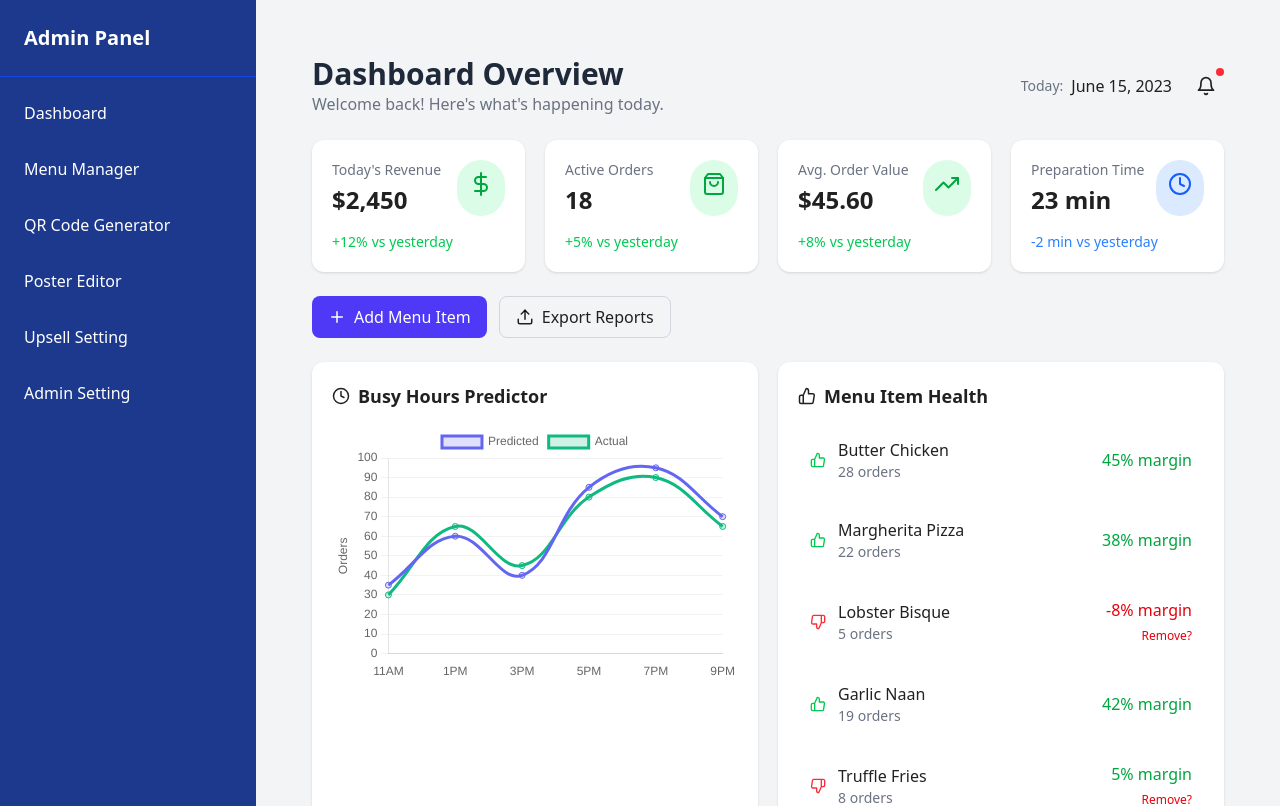
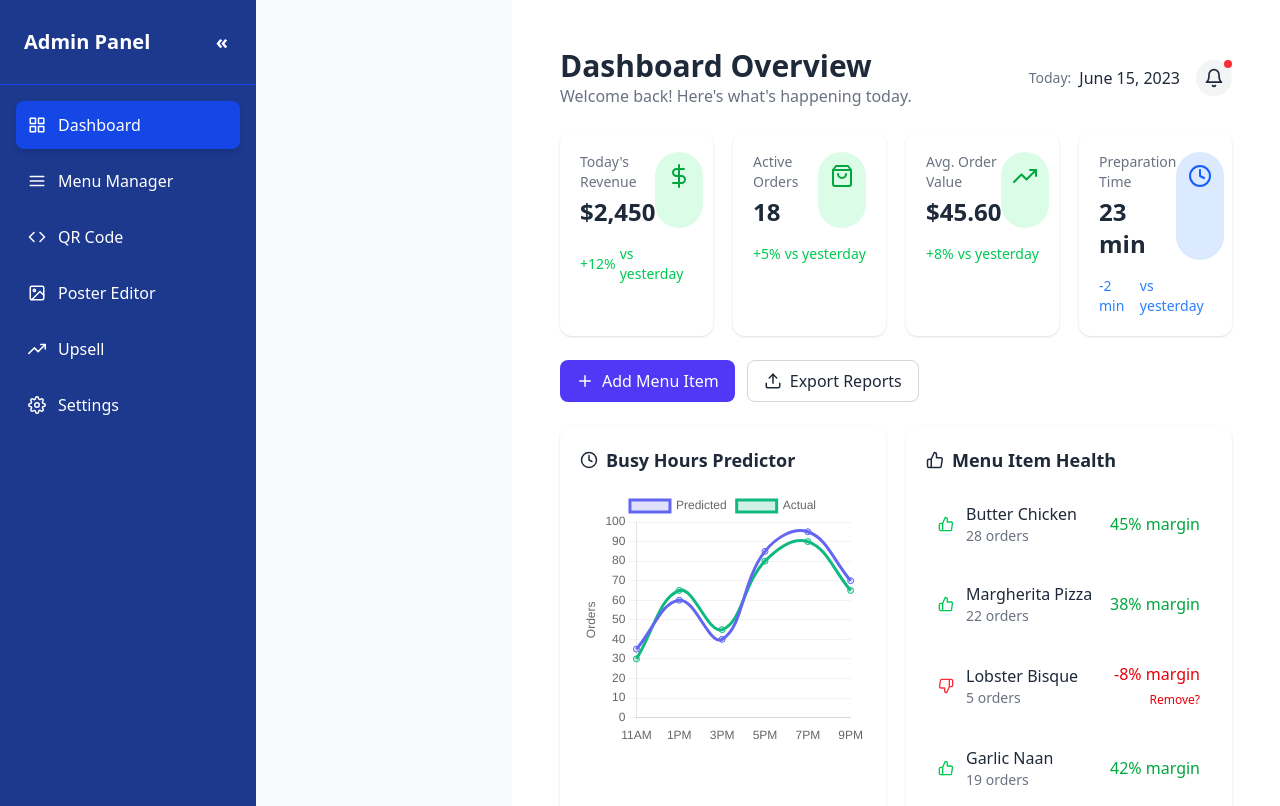
Before and after one commit to Spacecraft134/SmartOrderApp, a React (Vite) app in the folder frontend/: page /admin in a window 1280 px wide. Shown: the top 806 px of the page. Built offline with nearby package versions, Linux system fonts and the light colour scheme.

Commit message:
Made visuals for slidebar better in admin

```diff
--- a/frontend/src/pages/AdminViews/AdminLayout.jsx
+++ b/frontend/src/pages/AdminViews/AdminLayout.jsx
@@ -1,51 +1,103 @@
-import { Link, Outlet } from "react-router-dom";
+import { Link, Outlet, useLocation } from "react-router-dom";
+import {
+  FiGrid as FiDashboard,
+  FiMenu as FiMenuIcon,
+  FiSettings,
+  FiImage,
+  FiCode,
+  FiTrendingUp,
+} from "react-icons/fi";
+import { useState } from "react";
 
 export function AdminLayout() {
+  const location = useLocation();
+  const [darkMode, setDarkMode] = useState(false);
+  const [sidebarOpen, setSidebarOpen] = useState(true);
+
+  const navItems = [
+    {
+      path: "/admin",
+      name: "Dashboard",
+      icon: <FiDashboard className="text-lg" />,
+    },
+    {
+      path: "/admin/menu",
+      name: "Menu Manager",
+      icon: <FiMenuIcon className="text-lg" />,
+    },
+    {
+      path: "/admin/QRCode",
+      name: "QR Code",
+      icon: <FiCode className="text-lg" />,
+    },
+    {
+      path: "/admin/poster",
+      name: "Poster Editor",
+      icon: <FiImage className="text-lg" />,
+    },
+    {
+      path: "/admin/upsell",
+      name: "Upsell",
+      icon: <FiTrendingUp className="text-lg" />,
+    },
+    {
+      path: "/admin/setting",
+      name: "Settings",
+      icon: <FiSettings className="text-lg" />,
+    },
+  ];
+
   return (
-    <div className="flex min-h-screen bg-gray-100">
-      <aside className="w-64 bg-blue-900 text-white flex flex-col">
-        <div className="p-6 font-bold text-xl border-b border-blue-700">
-          Admin Panel
+    <div
+      className={`flex min-h-screen ${
+        darkMode ? "bg-gray-900 text-gray-100" : "bg-gray-50 text-gray-800"
+      }`}
+    >
+      {/* Sidebar */}
+      <aside
+        className={`${
+          sidebarOpen ? "w-64" : "w-20"
+        } bg-blue-900 text-white flex flex-col transition-all duration-300 ease-in-out`}
+      >
+        <div className="p-6 font-bold text-xl border-b border-blue-700 flex items-center justify-between">
+          {sidebarOpen ? "Admin Panel" : "AP"}
+          <button
+            onClick={() => setSidebarOpen(!sidebarOpen)}
+            className="p-1 rounded-full hover:bg-blue-700"
+          >
+            {sidebarOpen ? "«" : "»"}
+          </button>
         </div>
-        <nav className="flex-1 p-4 space-y-4">
-          <Link to="/admin" className="block hover:bg-blue-800 p-2 rounded">
-            Dashboard
-          </Link>
-          <Link
-            to="/admin/menu"
-            className="block hover:bg-blue-800 p-2 rounded"
-          >
-            Menu Manager
-          </Link>
-          <Link
-            to="/admin/QRCode"
-            className="block hover:bg-blue-800 p-2 rounded"
-          >
-            QR Code Generator
-          </Link>
-          <Link
-            to="/admin/poster"
-            className="block hover:bg-blue-800 p-2 rounded"
-          >
-            Poster Editor
-          </Link>
-          <Link
-            to="/admin/upsell"
-            className="block hover:bg-blue-800 p-2 rounded"
-          >
-            Upsell Setting
-          </Link>
-          <Link
-            to="/admin/setting"
-            className="block hover:bg-blue-800 p-2 rounded"
-          >
-            Admin Setting
-          </Link>
+
+        <nav className="flex-1 p-4 space-y-2">
+          {navItems.map((item, index) => (
+            <Link
+              key={index}
+              to={item.path}
+              className={`flex items-center p-3 rounded-lg transition-all hover:bg-blue-700 hover:shadow-md ${
+                location.pathname === item.path ? "bg-blue-700 shadow-md" : ""
+              }`}
+            >
+              <span className="flex-shrink-0">{item.icon}</span>
+              {sidebarOpen && <span className="ml-3">{item.name}</span>}
+            </Link>
+          ))}
         </nav>
       </aside>
 
-      <main className="flex-1 p-8">
-        <Outlet />
+      {/* Main Content - Full Width */}
+      <main
+        className={`flex-1 transition-all duration-300 ${
+          sidebarOpen ? "ml-64" : "ml-20"
+        }`}
+      >
+        <div
+          className={`min-h-screen ${
+            darkMode ? "bg-gray-800" : "bg-white"
+          } p-6`}
+        >
+          <Outlet />
+        </div>
       </main>
     </div>
   );
```
